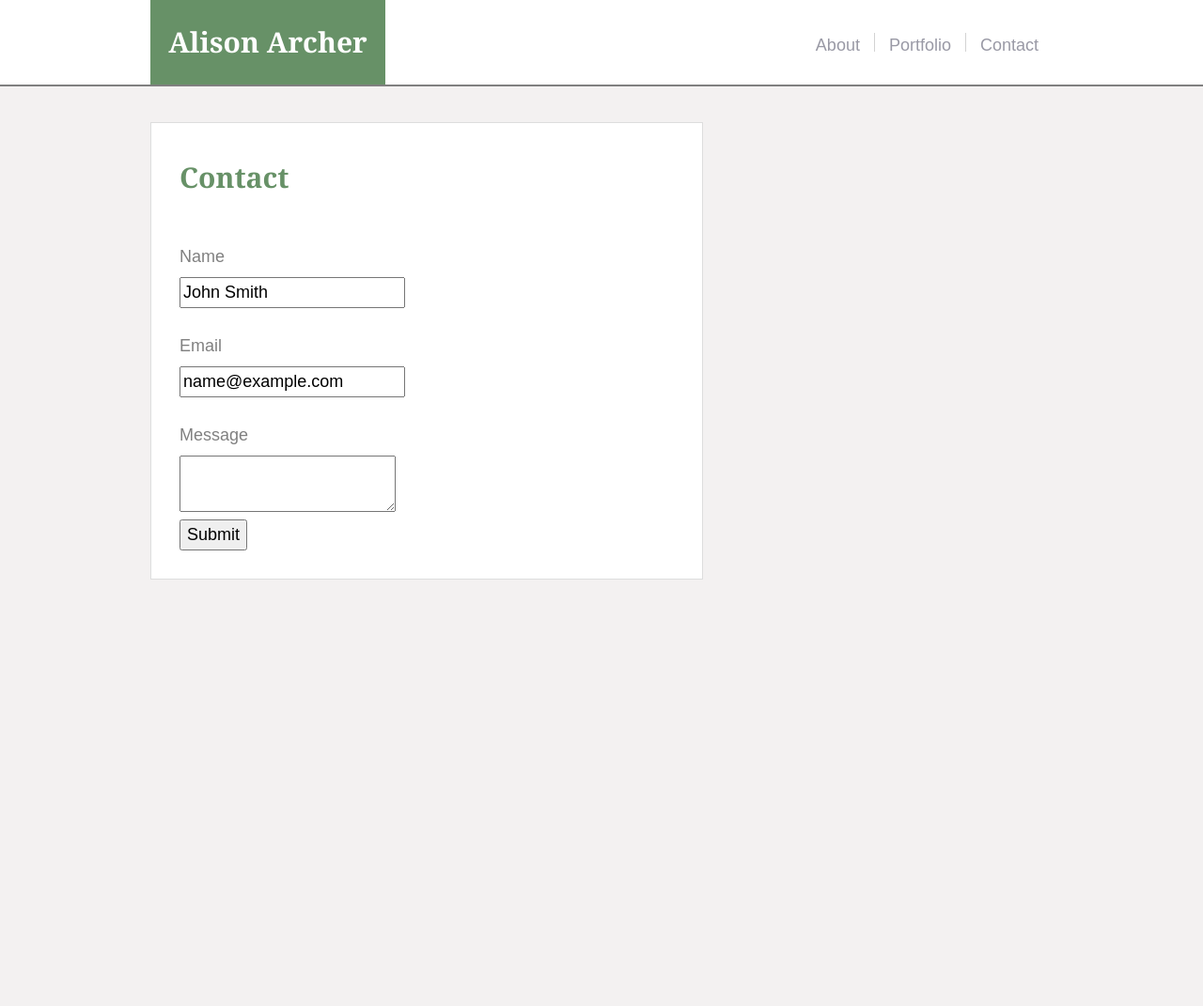
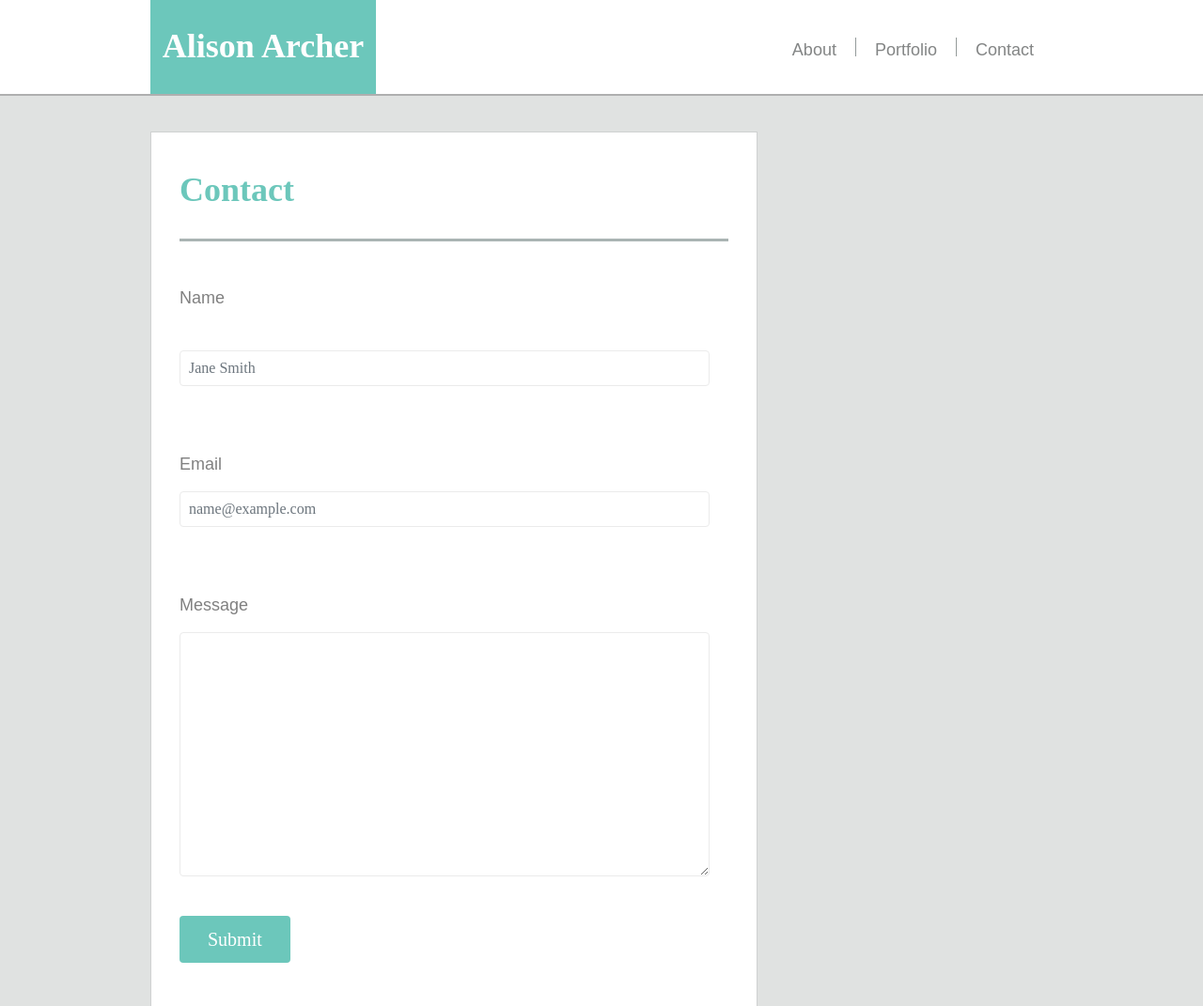
Before and after one commit to alisonomic/HW2, a plain HTML site: page contact.html in a window 1280 px wide. Shown: the top 1071 px of the page at 94% size. Before the commit the page ends 800 px from the top, so only its background shows below. Drawn offline with nearby package versions, Linux system fonts and the light colour scheme.

Commit message:
more changes

```diff
--- /dev/null
+++ b/assets/reset.css
@@ -0,0 +1,48 @@
+/* http://meyerweb.com/eric/tools/css/reset/
+   v2.0 | 20110126
+   License: none (public domain)
+*/
+
+html, body, div, span, applet, object, iframe,
+h1, h2, h3, h4, h5, h6, p, blockquote, pre,
+a, abbr, acronym, address, big, cite, code,
+del, dfn, em, img, ins, kbd, q, s, samp,
+small, strike, strong, sub, sup, tt, var,
+b, u, i, center,
+dl, dt, dd, ol, ul, li,
+fieldset, form, label, legend,
+table, caption, tbody, tfoot, thead, tr, th, td,
+article, aside, canvas, details, embed,
+figure, figcaption, footer, header, hgroup,
+menu, nav, output, ruby, section, summary,
+time, mark, audio, video {
+	margin: 0;
+	padding: 0;
+	border: 0;
+	font-size: 100%;
+	font: inherit;
+	vertical-align: baseline;
+}
+/* HTML5 display-role reset for older browsers */
+article, aside, details, figcaption, figure,
+footer, header, hgroup, menu, nav, section {
+	display: block;
+}
+body {
+	line-height: 1;
+}
+ol, ul {
+	list-style: none;
+}
+blockquote, q {
+	quotes: none;
+}
+blockquote:before, blockquote:after,
+q:before, q:after {
+	content: '';
+	content: none;
+}
+table {
+	border-collapse: collapse;
+	border-spacing: 0;
+}
--- /dev/null
+++ b/assets/style.css
@@ -0,0 +1,122 @@
+
+
+/* all pages(change url) */
+
+body {
+	background: url() #e0e2e1;
+	margin: 0px;
+	padding: 0px;
+	font-family: 'Arial', sans-serif;
+	font-size: 18px;
+    color: gray;
+}
+
+h1, h2 {
+	font-family: 'Times New Roman', serif;
+	font-size: 36px;
+	font-weight: bold;
+	color: #6cc7bb;
+}
+
+a {
+	color: rgb(131, 133, 133);
+
+}
+
+a:hover {
+	color: rgb(178, 191, 192);
+	text-decoration: underline;
+}
+
+/* header/navbar */
+
+header {
+	background: white;
+	border-bottom: 2px solid #afafaf;
+	max-width: 100%;
+}
+
+#headerbar {
+	width: 960px;
+	height: 100px;
+	margin: auto;
+	display: flex;
+	align-items: center;
+	justify-content: space-between;
+}
+
+#header-text-box {
+	background: #6cc7bb;
+	width: 240px;
+	height: 100px;
+	display: flex;
+	align-items: center;
+}
+
+#headertext {
+	margin: auto;
+	color: white;
+}
+
+nav {
+	height: 20px;
+	display: flex;
+	justify-content: flex-end;
+}
+
+.navline {
+	background: #949b9a;
+	width: 1px;
+	height: 100%;
+}
+
+.navlink {
+	background: white;
+	height: 100%;
+	padding: 0px 20px;
+}
+
+
+/*contact.html */
+
+#form {
+	width: 960px;
+	margin: 38px auto;
+  	display: flex;
+	justify-content: space-between;
+}
+
+section {
+	background: white;
+	border: 1px solid #cfd1d1;
+	width: 646px;
+	padding: 40px 30px 30px 30px;
+}
+
+#sectiondiv {
+	background: #aab4b3;
+	height: 3px;
+	margin: 30px 0 20px 0;
+}
+
+.btn {
+	background: #6cc7bb;
+	border: 0px;
+	outline: 1px;
+	width: auto;
+	margin-top: 15px;
+	padding: 10px 30px;
+	font-family: 'Times New Roman', serif;
+	font-size: 20px;
+	color: white;
+}
+
+.form-control {
+	border: 1px solid #ebebeb;
+	width: 564px;
+	margin-top: 7px;
+	padding: 9px;
+	font-family: 'Times New Roman', serif;
+	font-size: 16px;
+	color: #cacccc;
+}
--- a/contact.html
+++ b/contact.html
@@ -1,7 +1,7 @@
 <!DOCTYPE html>
 <html lang="en-us">
     <head>
-      <Title>Alison the Great</Title>
+    <Title>All About Alison</Title>
 
     <meta charset="UTF-8">
     <!--Responsive-->
@@ -9,40 +9,48 @@
     <!--Boootstrap-->
     <link rel="stylesheet" href="https://stackpath.bootstrapcdn.com/bootstrap/4.4.1/css/bootstrap.min.css" integrity="sha384-Vkoo8x4CGsO3+Hhxv8T/Q5PaXtkKtu6ug5TOeNV6gBiFeWPGFN9MuhOf23Q9Ifjh" crossorigin="anonymous">
     <!--CSS-->
-    <link rel="stylesheet" href="style.css">
-    <!--Reset(not applied due to early errors)-->
-    <link rel="stylesheet" href="rese.css">
+    <link rel="stylesheet" href="assets/style.css">
+    <!--Reset(not applied due to errors w/ font)-->
+    <link rel="stylesheet" href="reset?.css">
+
     </head>
       <body>
         <header>
-      <div id="headerbox">
-				<div id="headernamebox"><h1 id="headertext">Alison Archer</h1></div>
-        <!--Navbar-->
+          <div id="headerbar">
+            <div id="header-text-box"><h1 id="headertext">Alison Archer</h1></div>
             <nav>
-					<div class="navbutton"><p><a href="index.html">About</a></p></div>
-					<div class="hairline"></div>
-					<div class="navbutton"><p><a href="portfolio.html">Portfolio</a></p></div>
-					<div class="hairline"></div>
-					<div class="navbutton"><p><a href="contact.html">Contact</a></p></div>
+              <ul class="navlink"><a href="index.html">About</a></ul>
+              <div class="navline"></div>
+              <ul class="navlink"><a href="portfolio.html">Portfolio</a></ul>
+              <div class="navline"></div>
+              <ul class="navlink"><a href="contact.html">Contact</a></ul>
             </nav>
           </div>
         </header>
-      <!--Boxelement/form-->
+
+
+      <!--BoxModel/Form-->
       <div id="form">
         <section>
           <h2>Contact</h2>
           <div id="sectiondiv"></div>
 
           <form>
-            <label>Name</label><br/>
-            <input type="text" name="name" value="John Smith"><br/><br/>
+            <div class="form-group"><br/>
+              <label for="exampleFormControlInput1">Name</label><br/><br/>
+              <input type="text" class="form-control" id="exampleFormControlInput1" placeholder="Jane Smith"><br/><br/>
+              </div>
+              <div class="form-group">
+              <label for="exampleFormControlInput1">Email</label><br/>
+              <input type="text" class="form-control" id="exampleFormControlInput1" placeholder="name@example.com"><br/><br>
+              </div>
+              <div class="form-group">
+              <label for="exampleFormControlTextarea1">Message</label><br/>
+              <textarea class="form-control" id="exampleFormControlTextarea1" rows="10"></textarea><br/>
 
-            <label>Email</label><br/>
-            <input type="email" name="email" value="name@example.com"><br/><br/>
+              <button type="button" class="btn btn-secondary">Submit</button>
 
-            <label>Message</label><br/>
-            <textarea name="message"></textarea><br/>
-
-            <div id="submitbutton"><input type="button" value="Submit"></div>
+            </form>
           </form>
         </section>
+      </body>
```
Lines whose indentation alone changed are shown as unchanged.
